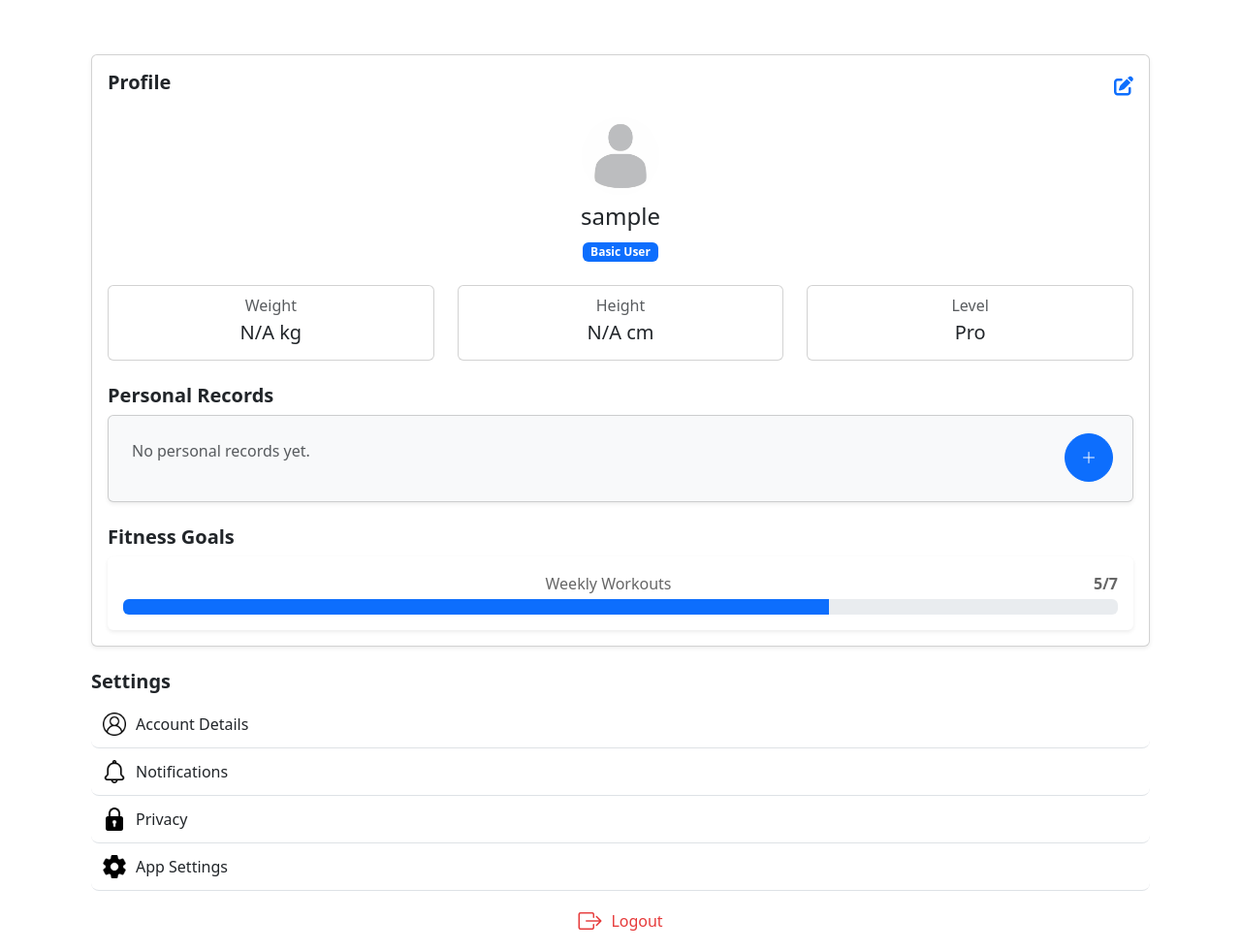
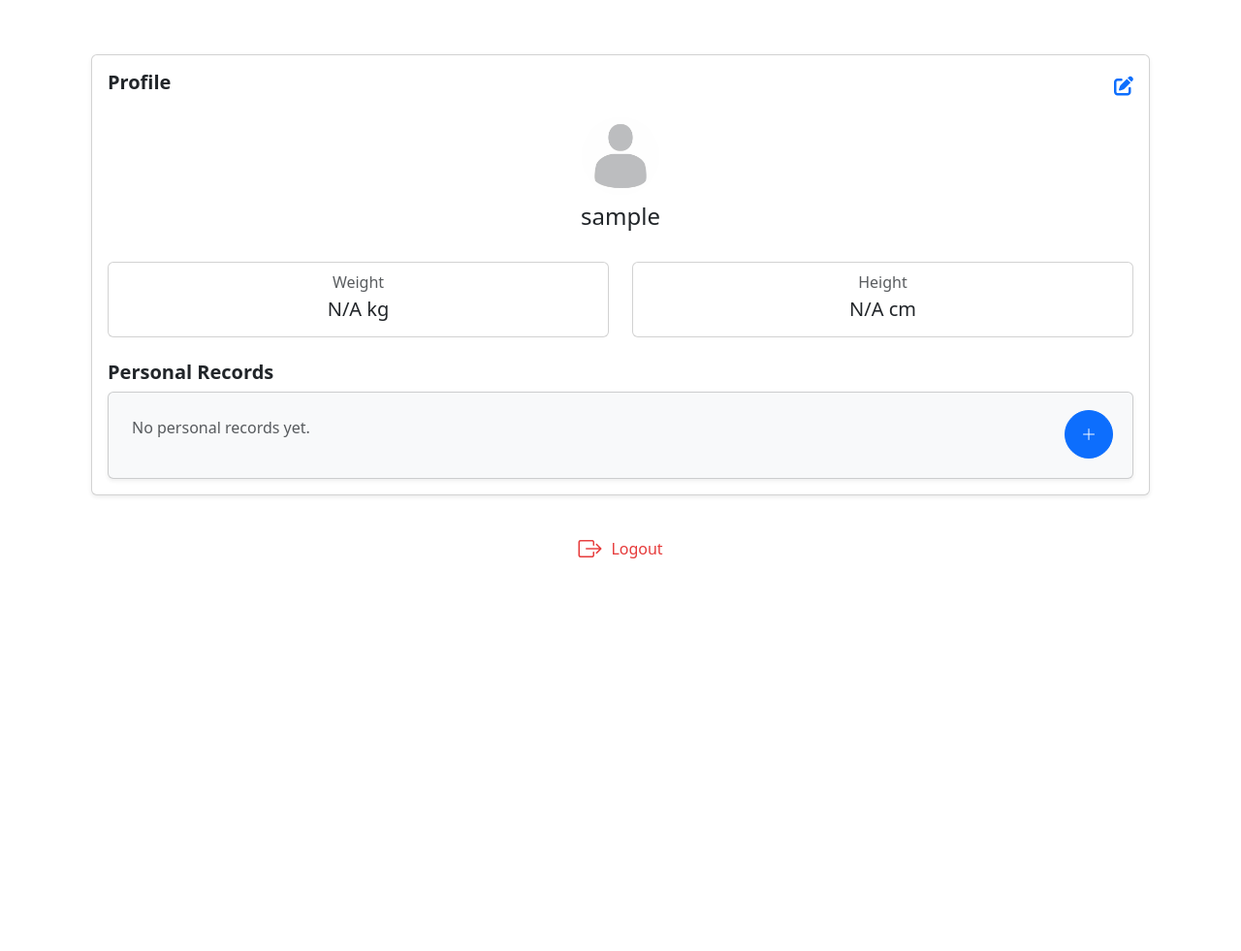
Before and after one commit to Jeoshyung/csci42-gym-app, a Django app: page /profile/ in a window 1280 px wide. Shown: the part 56-1037 px from the top of the page at 97% size. After the commit the page ends 632 px from the top, so only its background shows below. Run offline with Django 5.2, Linux system fonts and the light colour scheme; the visitor is signed in with stand-in values (Sample User, id 1); data that the repository does not hold is empty; some libraries are stand-ins or nearby versions.

Commit message:
Remove unfunctional features
-Removed "Fitness Goals" Section
-Removes "Settings" Section

```diff
--- a/core/templates/profile.html
+++ b/core/templates/profile.html
@@ -33,36 +33,11 @@
         }
 
         .rounded {
-            border-radius: 12 px;
+            border-radius: 12px;
         }
 
         .shadow-sm {
             box-shadow: 0 4px 6px rgba(0, 0, 0, 0.1);
-        }
-
-        /* General settings for other buttons */
-        .setting-item {
-            display: flex;
-            align-items: center;
-            gap: 10px;
-            background: white;
-            border-radius: 8px;
-            padding: 12px;
-            transition: background-color 0.3s ease, color 0.3s ease;
-            font-size: 1rem; /* Ensure consistent text size */
-        }
-
-        .setting-item:hover {
-            background-color: #f1f1f1;
-            cursor: pointer;
-        }
-
-        .setting-item .icon-img,
-        .setting-item i {
-            width: 1.5rem;
-            height: 1.5rem;
-            color: grey;
-            filter: grayscale(80%);
         }
 
         .pr-item {
@@ -125,7 +100,6 @@
             gap: 15px;
         }
 
-
         .add-pr-btn {
             position: absolute;
             bottom: 10px;
@@ -143,26 +117,25 @@
             gap: 10px;
             background: transparent;
             border: none;
-            width: 100%; /* Ensures the button fills the rectangle */
+            width: 100%;
             text-align: left;
-            color: rgb(230, 58, 58); /* Default red text and icon */
+            color: rgb(230, 58, 58);
             transition: color 0.3s ease;
         }
 
-        /* Specific styles for the logout button */
         .logout-item {
             display: flex;
             align-items: center;
             gap: 10px;
             background: white;
-            border-radius: 8px;
-            padding: 12px; /* Matches the padding of other buttons */
-            transition: background-color 0.3s ease, color 0.3s ease;
-            font-size: 1rem; /* Matches the font size of other buttons */
+            padding: 12px;
+            transition: background-color 0.3s ease, color 0.3s ease, border-color 0.3s ease;
+            font-size: 1rem;
         }
 
         .logout-item:hover {
-            background-color: rgb(230, 58, 58); /* Red background on hover */
+            background-color: rgb(230, 58, 58);
+            border-color: rgb(230, 58, 58);
             cursor: pointer;
         }
 
@@ -173,46 +146,42 @@
             gap: 10px;
             background: transparent;
             border: none;
-            width: 100%; /* Ensures the button fills the rectangle */
+            width: 100%;
             text-align: left;
-            color: rgb(230, 58, 58); /* Default red text and icon */
+            color: rgb(230, 58, 58);
             transition: color 0.3s ease;
         }
 
         .logout-button i {
-            font-size: 1.5rem; /* Matches the icon size of other buttons */
-            color: rgb(230, 58, 58); /* Default red icon */
+            font-size: 1.5rem;
+            color: rgb(230, 58, 58);
             transition: color 0.3s ease;
         }
 
         .logout-button div {
-            font-size: 1rem; /* Matches the text size of other buttons */
-            color: rgb(230, 58, 58); /* Default red text */
+            font-size: 1rem;
+            color: rgb(230, 58, 58);
             transition: color 0.3s ease;
         }
 
         .logout-item:hover .logout-button,
         .logout-item:hover .logout-button i,
         .logout-item:hover .logout-button div {
-            color: white; /* White text and icon on hover */
+            color: white;
         }
     </style>
 </head>
 <body>
     <div class="container mt-4">
         <div class="card shadow-sm p-3">
-
             <div class="d-flex justify-content-between align-items-center">
                 <h5 class="fw-bold">Profile</h5>
                 <i class="fas fa-edit text-primary fs-5"></i>
             </div>
-
             <div class="text-center mt-3">
                 <img src="{% static 'images/placeholder_profile.jpg' %}" class="profile-img" alt="Profile Picture">
                 <h4 class="mt-2">{{ user.username }}</h4>
-                <span class="badge bg-primary">Basic User</span>
             </div>
-
             <div class="row text-center mt-4">
                 <div class="col">
                     <div class="card p-2 profile-stat-card">
@@ -226,14 +195,7 @@
                         <h5>{{ user.profile.height|default:"N/A" }} cm</h5>
                     </div>
                 </div>
-                <div class="col">
-                    <div class="card p-2 profile-stat-card">
-                        <p class="mb-1 text-muted">Level</p>
-                        <h5>Pro</h5>
             </div>
-                </div>
-            </div>
-
             <div class="mt-4">
                 <h5 class="fw-bold text-start">Personal Records</h5>
                 <div class="card p-4 shadow-sm rounded bg-light position-relative">
@@ -253,7 +215,6 @@
                                 <small>{{ record.date_achieved|date:"M d, Y" }}</small>
                             </div>
                         </div>
-
                         <div class="modal fade" id="prModal{{ record.id }}" tabindex="-1" aria-labelledby="prModalLabel{{ record.id }}" aria-hidden="true">
                             <div class="modal-dialog">
                                 <div class="modal-content">
@@ -287,18 +248,6 @@
                         <i class="bi bi-plus-lg"></i>
                     </button>
                 </div>
-            </div>
-
-            <div class="mt-4">
-                <h5 class="fw-bold text-start">Fitness Goals</h5>
-                <div class="p-3 rounded shadow-sm bg-white">
-                    <p class="mb-1">Weekly Workouts <span class="float-end fw-semibold">5/7</span></p>
-                    <div class="progress">
-                        <div class="progress-bar bg-primary" role="progressbar" style="width: 71%"></div>
-                    </div>
-                </div>
-            </div>
-
                 <div class="modal fade" id="addPRModal" tabindex="-1" aria-labelledby="addPRModalLabel" aria-hidden="true">
                     <div class="modal-dialog">
                         <div class="modal-content">
@@ -344,28 +293,10 @@
                     </div>
                 </div>
                 </div>
-
-
+            </div>
+        </div>
         <div class="mt-4">
-                <h5 class="fw-bold text-start">Settings</h5>
-                <ul class="list-group list-group-flush">
-                    <li class="list-group-item setting-item">
-                        <img src="{% static 'images/button_icons/account.png' %}" class="icon-img" alt="Account Icon">
-                        Account Details
-                    </li>
-                    <li class="list-group-item setting-item">
-                        <img src="{% static 'images/button_icons/notification.png' %}" class="icon-img" alt="Notifications Icon">
-                        Notifications
-                    </li>
-                    <li class="list-group-item setting-item">
-                        <img src="{% static 'images/button_icons/privacy.png' %}" class="icon-img" alt="Privacy Icon">
-                        Privacy
-                    </li>
-                    <li class="list-group-item setting-item">
-                        <img src="{% static 'images/button_icons/settings.png' %}" class="icon-img" alt="Settings Icon">
-                        App Settings
-                    </li>
-                    <li class="list-group-item logout-item">
+            <li class="list-group-item logout-item rounded">
                 <form method="post" action="{% url 'logout' %}" style="width: 100%;">
                     {% csrf_token %}
                     <button type="submit" class="logout-button">
@@ -377,6 +308,5 @@
         </ul>
     </div>
     </div>
-    </div>
 </body>
 {% endblock %}
```
Lines whose indentation alone changed are shown as unchanged.
